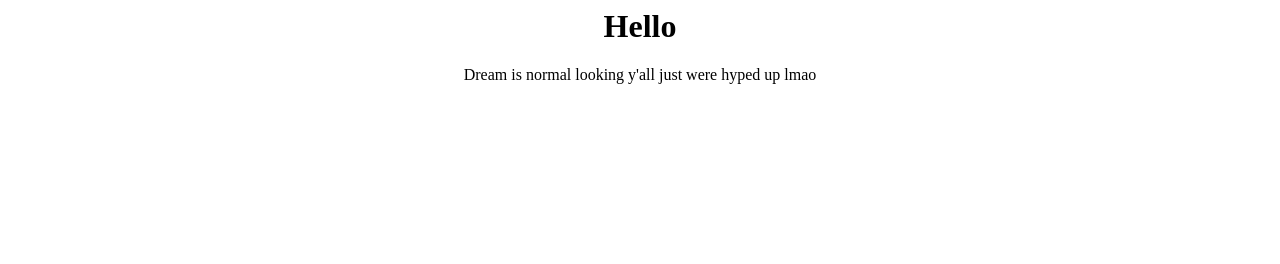
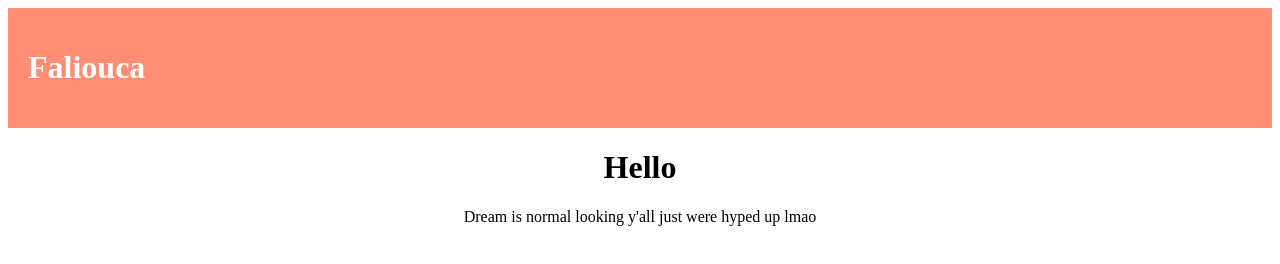
Before and after one commit to Faliouca/Faliouca.github.io, a plain HTML site: page index.html in a window 1280 px wide. Drawn offline with Linux system fonts and the light colour scheme.

Commit message:
Update index.html

```diff
--- a/index.html
+++ b/index.html
@@ -8,6 +8,9 @@
     <title>Character stuff lolz</title>
 </head>
 <body>
+    <div style="padding:20px;background-color:#FF8D74;color:#FFF;">
+        <h1>Faliouca</h1>
+    </div>
     <div style="width:100%;text-align:center;">
         <h1>Hello</h1>
         <p>Dream is normal looking y'all just were hyped up lmao</p>
```
